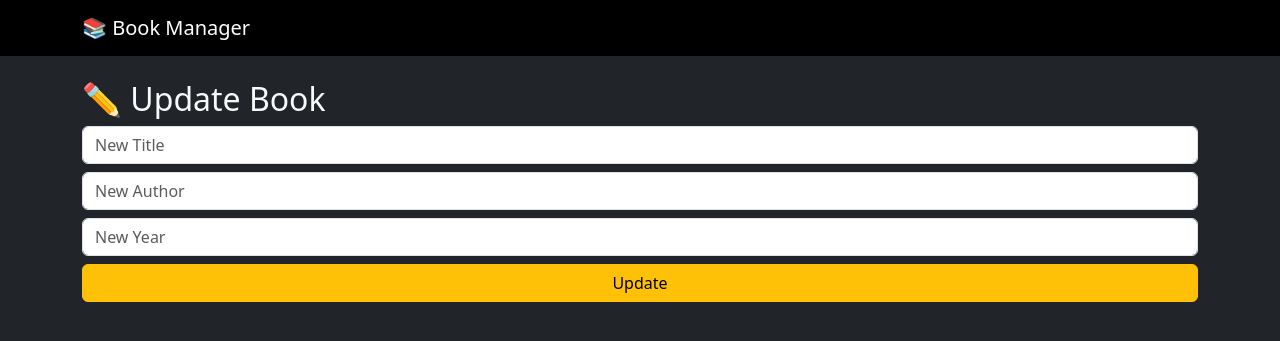
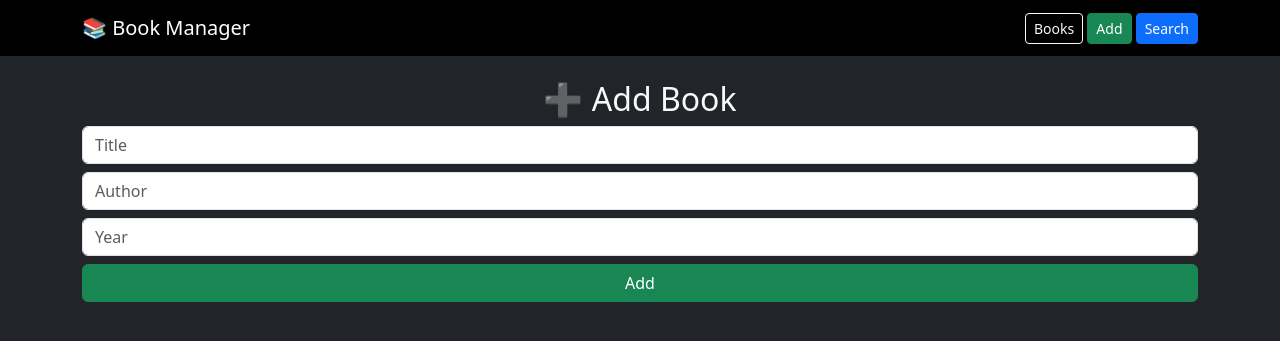
Before and after one commit to zura-cb-svg/book-manager-cli, a Flask app: page /update in a window 1280 px wide. Shown: the top 341 px of the page. Run offline with Flask 3, Linux system fonts and the light colour scheme.

Commit message:
FINAL UI

```diff
--- a/templates/base.html
+++ b/templates/base.html
@@ -2,21 +2,23 @@
 <html lang="en">
 <head>
 <meta charset="UTF-8">
-
-    <!-- 🔥 MOBILE FIX -->
 <meta name="viewport" content="width=device-width, initial-scale=1.0">
-
 <title>Book Manager</title>
 
-    <!-- Bootstrap -->
 <link href="https://cdn.jsdelivr.net/npm/bootstrap@5.3.0/dist/css/bootstrap.min.css" rel="stylesheet">
 </head>
 
 <body class="bg-dark text-light">
 
 <nav class="navbar navbar-dark bg-black mb-4">
-    <div class="container">
+<div class="container d-flex justify-content-between">
     <a class="navbar-brand" href="/books">📚 Book Manager</a>
+
+    <div>
+        <a href="/books" class="btn btn-outline-light btn-sm">Books</a>
+        <a href="/add" class="btn btn-success btn-sm">Add</a>
+        <a href="/search" class="btn btn-primary btn-sm">Search</a>
+    </div>
 </div>
 </nav>
 
--- a/templates/search.html
+++ b/templates/search.html
@@ -2,7 +2,7 @@
 
 {% block content %}
 
-<h2>🔍 Search</h2>
+<h2 class="text-center">🔍 Search</h2>
 
 <form method="POST" class="mb-3">
 <input name="query" placeholder="Search..." class="form-control mb-2">
@@ -11,7 +11,8 @@
 
 {% if results %}
 <div class="table-responsive">
-<table class="table table-dark">
+<table class="table table-dark text-center">
+
 <tr>
 <th>Title</th>
 <th>Author</th>
@@ -25,6 +26,7 @@
 <td>{{ book.year }}</td>
 </tr>
 {% endfor %}
+
 </table>
 </div>
 {% endif %}
--- a/templates/update.html
+++ b/templates/update.html
@@ -2,14 +2,14 @@
 
 {% block content %}
 
-<h2>✏️ Update Book</h2>
+<h2 class="text-center">➕ Add Book</h2>
 
 <form method="POST">
-    <input name="title" placeholder="New Title" class="form-control mb-2">
-    <input name="author" placeholder="New Author" class="form-control mb-2">
-    <input name="year" placeholder="New Year" class="form-control mb-2">
+<input name="title" placeholder="Title" class="form-control mb-2" required>
+<input name="author" placeholder="Author" class="form-control mb-2" required>
+<input name="year" placeholder="Year" class="form-control mb-2" required>
 
-    <button class="btn btn-warning w-100">Update</button>
+<button class="btn btn-success w-100">Add</button>
 </form>
 
 {% endblock %}
```
Also changed, not shown: templates/add.html (+5 -5 lines), templates/books.html (+20 -6 lines). Lines whose indentation alone changed are shown as unchanged.
